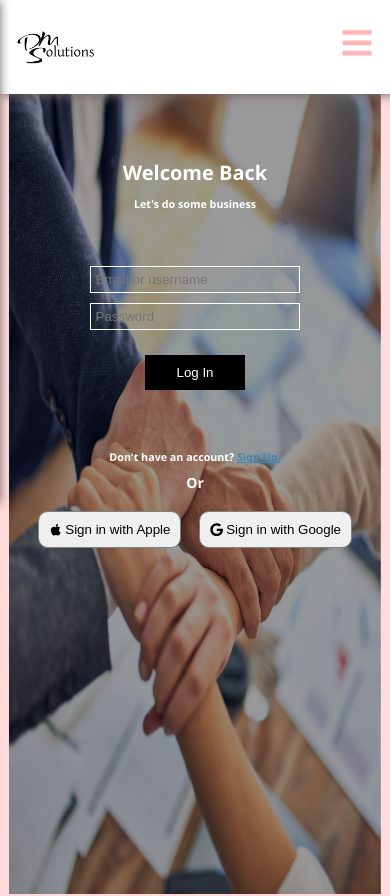
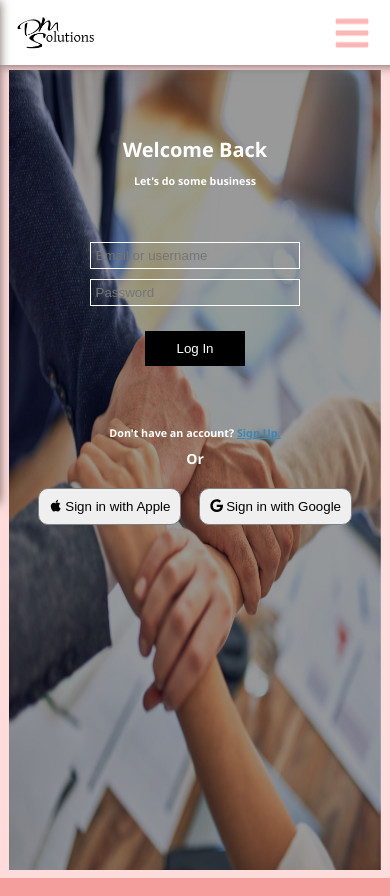
Before and after one commit to debolu/DMS, a React (Create React App) app: page /login in a window 390 px wide. Shown: the top 896 px of the page. Built offline with nearby package versions, Linux system fonts and the light colour scheme.

Commit message:
Correct my react-router bug.

```diff
--- a/src/App.css
+++ b/src/App.css
@@ -46,17 +46,13 @@ p {
   }
 }
 body {
+  font-family:'Segoe UI', 'Roboto', 'Oxygen',
+    'Ubuntu', 'Cantarell', 'Fira Sans', 'Droid Sans', 'Helvetica Neue',
+    sans-serif;
+  background-color: #ffdbdb;
   width: 100%;
   padding: 0;
   margin: 0;
-}
-main {
-  background-color: #ffdbdb;
-  font-family:'Segoe UI', 'Roboto', 'Oxygen',
-    'Ubuntu', 'Cantarell', 'Fira Sans', 'Droid Sans', 'Helvetica Neue',
-    sans-serif;
-  -webkit-font-smoothing: antialiased;
-  -moz-osx-font-smoothing: grayscale;
 }
 .App-header {
   background-color: white;
@@ -64,23 +60,23 @@ main {
   top: 0px;
   display: flex;
   flex-direction: row;
-  width: 100vw;
+  width: 100%;
   padding: 5px;
   z-index: 10;
   box-shadow: 0 1px 10px #766565;
+  justify-content: space-between;
+  align-items: center;
+  justify-items: center;
 }
 .logo {
   width: 80px;
-  top: 15px;
-  left: 15px;
-  margin: auto;
+  margin-left: 3%;
 }
 .logo img {
   width: 100%;
 }
 nav {
   width: fit-content;
-  margin: auto;
 }
 nav ul {
   display: flex;
@@ -104,7 +100,7 @@ a:hover {
   color: black;
 }
 .signin-div {
-  margin: auto;
+  margin-right: 3%;
   width: fit-content;
 }
 button{
@@ -125,7 +121,9 @@ button{
 .sidebar-toggle {
   display: none;
   font-size: 2rem;
-  padding: 20px;
+  margin: auto;
+  margin-right: 5%;
+  padding-top: 10px;
   background: transparent;
   border-color: transparent;
   color: #fdb6b6;
@@ -145,7 +143,7 @@ button{
     transform: scale(1);
   }
 }
-@media screen and (max-width: 690px) {
+@media screen and (max-width: 730px) {
 .logo {
   margin-left: 10px;
 }
@@ -162,7 +160,7 @@ button{
   position: fixed;
   top: 0;
   left: 0;
-  width: 100vw;
+  width: 100%;
   background: white;
   display: grid;
   grid-template-rows: auto 1fr auto;
@@ -430,6 +428,7 @@ form input {
 
 
 footer {
+  background-color: #f69e9e;
   display: flex;
   flex-direction: column;
   width: 100%;
--- a/src/App.js
+++ b/src/App.js
@@ -1,24 +1,16 @@
 import './App.css';
-import Header from "./header";
-import Sidebar from "./sidebar";
 import Welcome from "./components/pages/homepage/welcome-section";
 // import { useGlobalContext } from "./context";
 import Review from "./components/pages/homepage/reviews";
 import Subscribe from "./components/pages/homepage/Subscribe";
-import Footer from "./footer";
 
 function App() {
   return (
-    <main>
-      <Header />
-      <Sidebar />
       <div style={{display: 'flex', width: "100%", flexDirection: 'column', justifyItems: 'center', alignItems: 'center' }}>
         <Welcome />
         <Review />
         <Subscribe />
       </div>
-      <Footer />
-    </main>
   );
 }
 
--- a/src/components/pages/signin/signin.css
+++ b/src/components/pages/signin/signin.css
@@ -95,14 +95,19 @@ main.signin {
 .signin-icon {
     margin-right: 3px;
 }
-@media screen and (max-width: 1000px) {
+@media screen and (max-width: 1050px) {
     main.signin {
-        margin-top: 7%;
+        margin-top: 5.5%;
     }
 }
-@media screen and (max-width: 690px) {
+@media screen and (max-width: 950px) {
     main.signin {
-        margin-top: 20%;
+        margin-top: 6%;
+    }
+}
+@media screen and (max-width: 650px) {
+    main.signin {
+        margin-top: 10%;
     }
     .signin-img-section, .login-img-section {
         display: none;
@@ -123,6 +128,6 @@ main.signin {
 }
 @media screen and (max-width: 450px) {
     main.signin {
-        margin-top: 22%;
+        margin-top: 16%;
     }
 }
--- a/src/index.js
+++ b/src/index.js
@@ -3,6 +3,9 @@ import React from 'react';
 import ReactDOM from 'react-dom/client';
 import { AppProvider } from './context';
 // import { useGlobalContext } from "./context";
+import Header from "./header";
+import Sidebar from "./sidebar";
+import Footer from "./footer";
 import App from './App';
 import Signin from "./components/pages/signin/signin";
 import Login from "./components/pages/signin/login"
@@ -21,8 +24,9 @@ root.render(
           <Route path="/sign-in" Component={Signin} />
           <Route path="/login" Component={Login} />
         </Routes>
-      <App />
-
+        <Header />
+        <Sidebar />
+        <Footer />
     </AppProvider>
     </BrowserRouter>
   </React.StrictMode>
```
